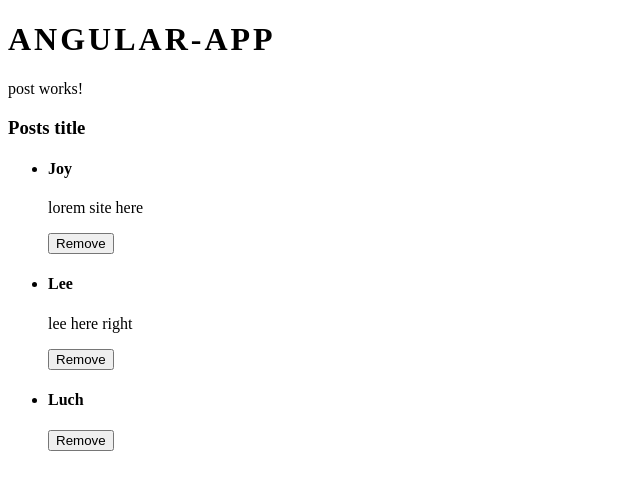
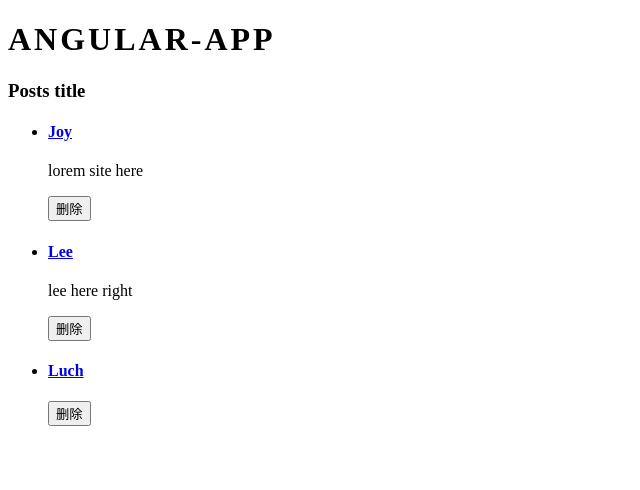
Before and after one commit to Michael2013518/angular-app, an Angular app: page /posts in a window 1280 px wide. Shown: the top 490 px of the page, without its empty margins (0-640 px from the left). Built offline with nearby package versions, Linux system fonts and the light colour scheme.

Commit message:
update post module and component

```diff
--- a/src/app/modules/post/post.component.html
+++ b/src/app/modules/post/post.component.html
@@ -1,11 +1,15 @@
-<p>post works!</p>
 <h3>{{title}}</h3>
+<!--
+  子组件的数据通过属性[entity]传入，在子组件@input绑定entity属性
+  子组件使用@output()装饰器 输出属性remove
+  (remove):绑定remove事件响应
+  $event：接收子组件发射的参数
+ -->
 <ul>
-  <li *ngFor="let entity of entities; index as i">
-    <h4 [title] = 'entity.title' [textContent] = "entity.title"></h4>
-    <p *ngIf="entity.body">{{ entity.body}}</p>
-    <p>
-      <button (click) = "removeItem(i)">Remove</button>
-    </p>
-  </li>
+  <app-post-item
+    *ngFor="let entity of entities"
+    [entity] = "entity"
+    (remove) = "removeItem($event)"
+    >
+  </app-post-item>
 </ul>
--- a/src/app/modules/post/post.component.ts
+++ b/src/app/modules/post/post.component.ts
@@ -1,4 +1,6 @@
 import { Component, OnInit } from '@angular/core';
+import { Post } from './models/post.model';
+import { PostService } from '../posts/services/post.service';
 
 @Component({
   selector: 'app-post',
@@ -7,18 +9,16 @@ import { Component, OnInit } from '@angular/core';
 })
 export class PostComponent implements OnInit {
   title = 'Posts title';
-  entities = [
-    { title: 'Joy', body: 'lorem site here' },
-    { title: 'Lee', body: 'lee here right' },
-    { title: 'Luch' }
-  ];
-  constructor() { }
+  entities: Post[];
+  constructor(private postService: PostService) {
+    this.entities = this.postService.index() ;
+  }
 
   ngOnInit() {
   }
 
-  removeItem( val ) {
-    console.log('removing...' + val);
-    this.entities = this.entities.filter((item, index) => index !== val);
+  removeItem( item: Post ) {
+    console.log('removing...' + item.id + ' ' + item.title + ' ');
+    this.entities = this.entities.filter((entity) => entity.id !== item.id);
   }
 }
```
Also changed, not shown: src/app/modules/post/post.module.ts (+6 -2 lines).
